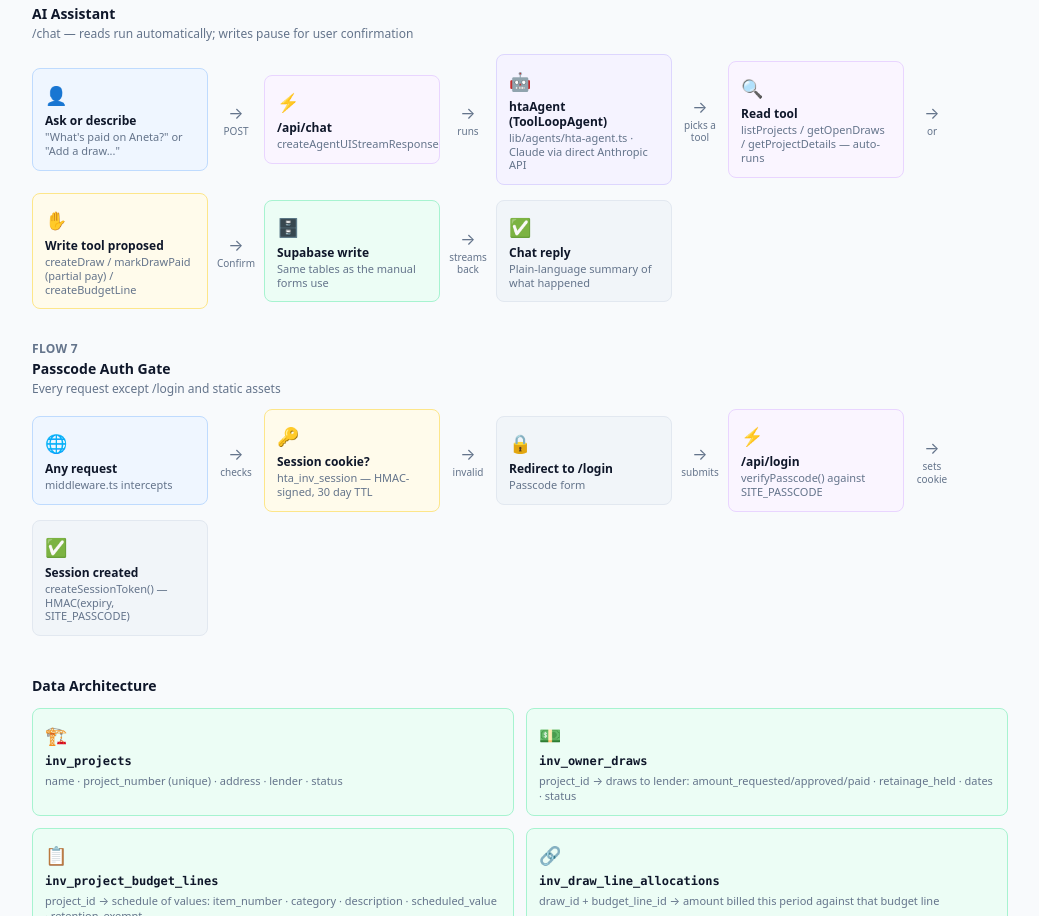
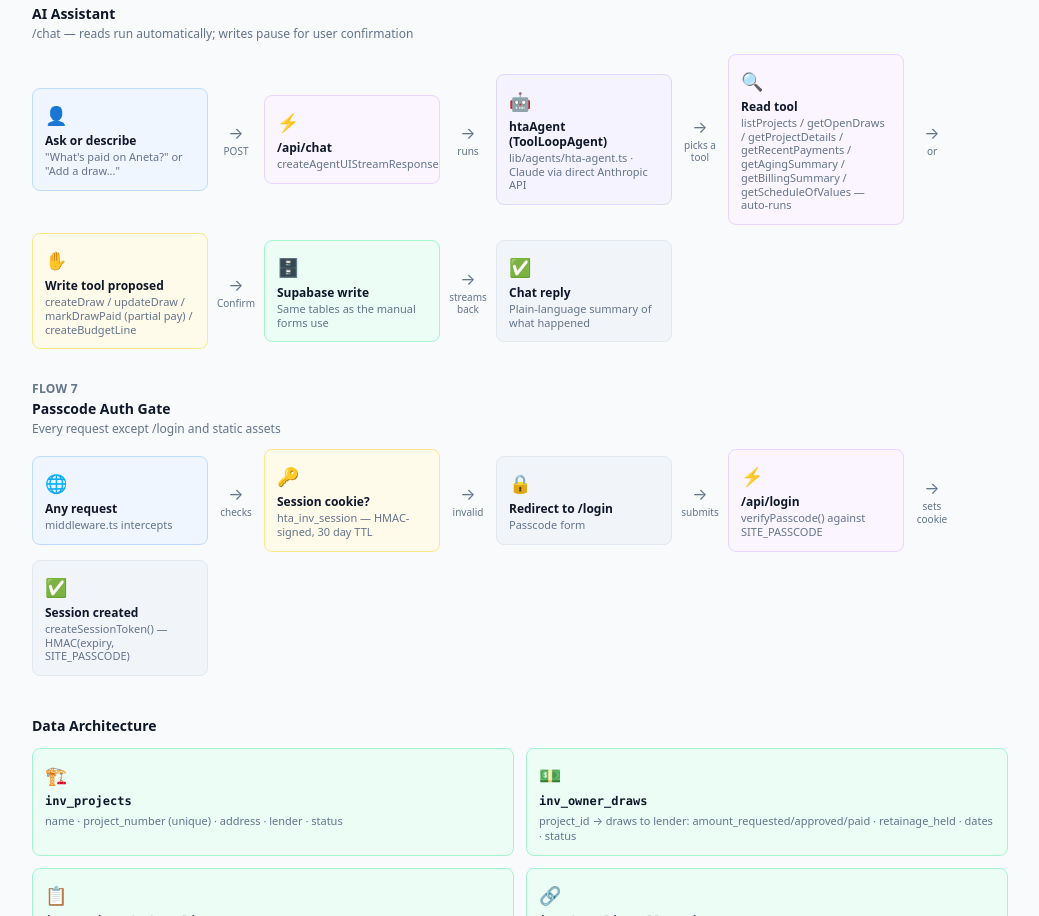
Before and after one commit to davidparada10/hta-invoicing-tracker, a Next.js app: page /workflow in a window 1280 px wide. Shown: the part 1886-2802 px from the top of the page, without its empty margins (120-1159 px from the left). Built offline with nearby package versions, Linux system fonts and the light colour scheme.

Commit message:
Update Workflow doc's AI Assistant flow with this session's new tools
Flow 6 still listed only the original 3 read tools and 3 write tools —
missing getRecentPayments, getAgingSummary, getBillingSummary,
getScheduleOfValues, and updateDraw, all added earlier in this session.

```diff
--- a/app/workflow/page.tsx
+++ b/app/workflow/page.tsx
@@ -198,8 +198,8 @@ export default function WorkflowPage() {
             { icon: "👤", title: "Ask or describe", detail: "\"What's paid on Aneta?\" or \"Add a draw...\"", category: "trigger", edgeLabel: "POST" },
             { icon: "⚡", title: "/api/chat", detail: "createAgentUIStreamResponse", category: "server", edgeLabel: "runs" },
             { icon: "🤖", title: "htaAgent (ToolLoopAgent)", detail: "lib/agents/hta-agent.ts · Claude via direct Anthropic API", category: "ai", edgeLabel: "picks a tool" },
-            { icon: "🔍", title: "Read tool", detail: "listProjects / getOpenDraws / getProjectDetails — auto-runs", category: "server", edgeLabel: "or" },
-            { icon: "✋", title: "Write tool proposed", detail: "createDraw / markDrawPaid (partial pay) / createBudgetLine", category: "decision", edgeLabel: "Confirm" },
+            { icon: "🔍", title: "Read tool", detail: "listProjects / getOpenDraws / getProjectDetails / getRecentPayments / getAgingSummary / getBillingSummary / getScheduleOfValues — auto-runs", category: "server", edgeLabel: "or" },
+            { icon: "✋", title: "Write tool proposed", detail: "createDraw / updateDraw / markDrawPaid (partial pay) / createBudgetLine", category: "decision", edgeLabel: "Confirm" },
             { icon: "🗄️", title: "Supabase write", detail: "Same tables as the manual forms use", category: "data", edgeLabel: "streams back" },
             { icon: "✅", title: "Chat reply", detail: "Plain-language summary of what happened", category: "output" },
           ]}
```
